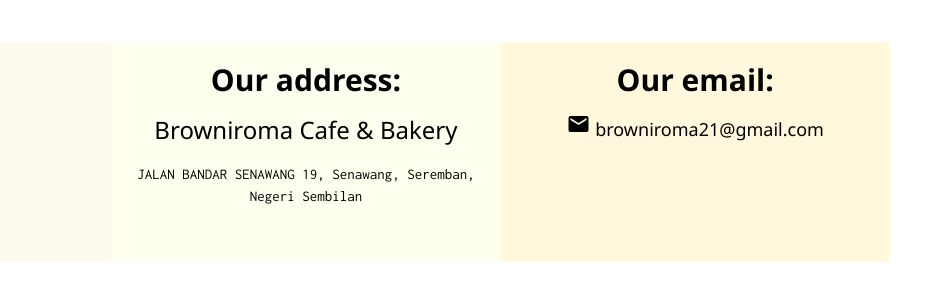
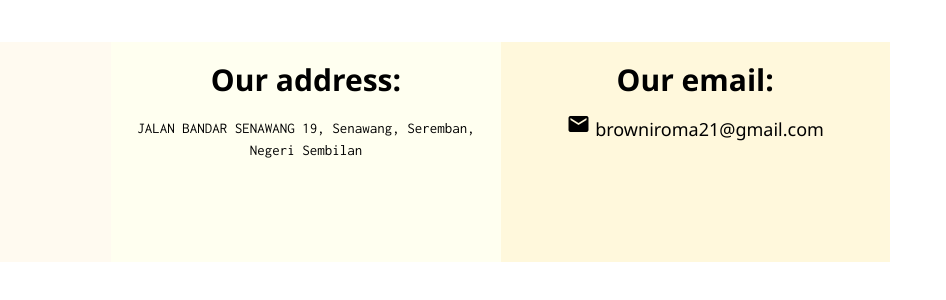
Before and after one commit to browniromacafeandbakery/group, a plain HTML site: page page2.html in a window 1280 px wide. Shown: the part 1889-2189 px from the top of the page, 334-1280 px from the left. Drawn offline with nearby package versions, Linux system fonts and the light colour scheme; a script that the page names is missing.

Commit message:
Update page2.html

```diff
--- a/page2.html
+++ b/page2.html
@@ -181,7 +181,6 @@ body, html {
 
   <div class="column" style="background-color:ivory;">
     <h2><b>Our address:</b></h2>
-    <h3>Browniroma Cafe & Bakery</h3>
     <p>JALAN BANDAR SENAWANG 19, Senawang, Seremban, Negeri Sembilan</p>
   </div>
 
```
